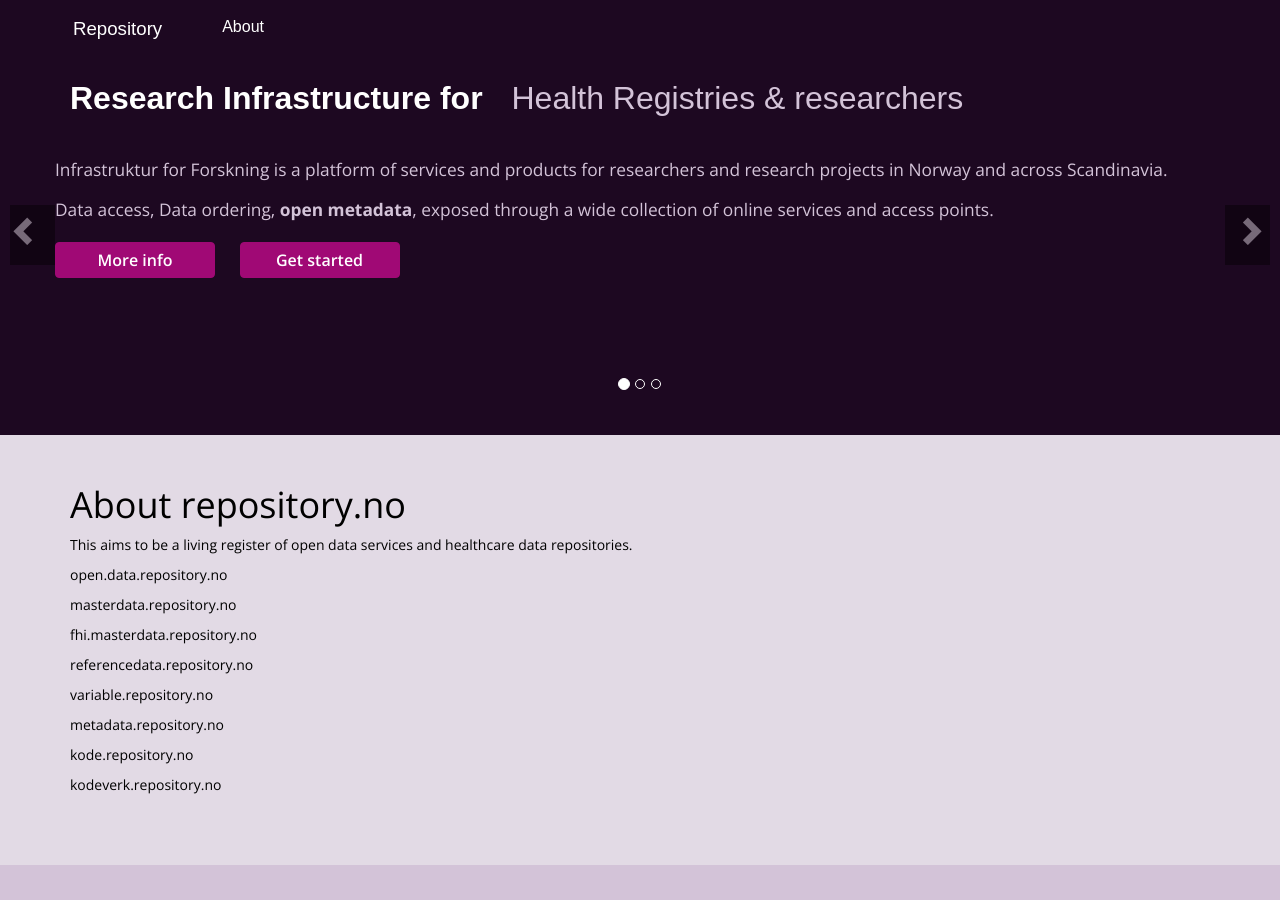
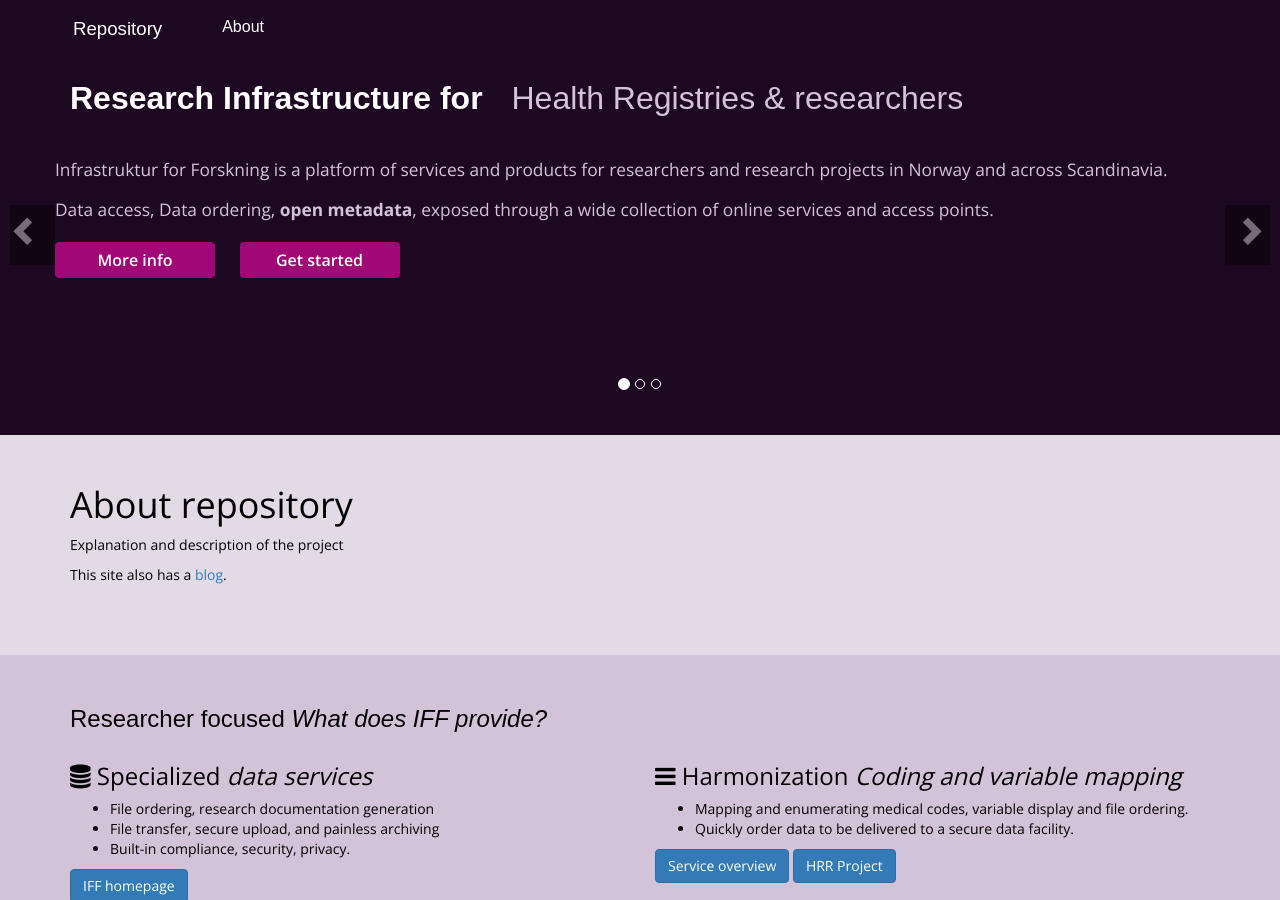
Before and after one commit to gateways/repository, a Jekyll site: the page built from about.md, in a window 1280 px wide and 900 px high. Built offline with Jekyll 4.4.1, drawn with Linux system fonts in a browser that asks for light colours; nearby versions of some CDN libraries; some web fonts are replaced; Markdown is read by kramdown in place of the engine named in the settings; comment, search, counter and statistics services are not loaded.

Commit message:
Gateway content population

```diff
--- a/about.md
+++ b/about.md
@@ -2,16 +2,8 @@
 layout: default
 title: repository - IFF Net
 ---
-
 <div class="blurb">
-	<h1>About repository.no</h1>
-	<p>This aims to be a living register of open data services and healthcare data repositories.</p>
-	<p>open.data.repository.no</p>
-	<p>masterdata.repository.no</p>
-	<p>fhi.masterdata.repository.no</p>
-	<p>referencedata.repository.no</p>
-	<p>variable.repository.no</p>
-	<p>metadata.repository.no</p>
-	<p>kode.repository.no</p>
-	<p>kodeverk.repository.no</p>
+	<h1>About repository</h1>
+	<p>Explanation and description of the project</p>
+	<p>This site also has a <a href="http://{{ site.domain }}/blog/">blog</a>.</p>
 </div>
```
Also changed, not shown: images/bg.gif (added).
